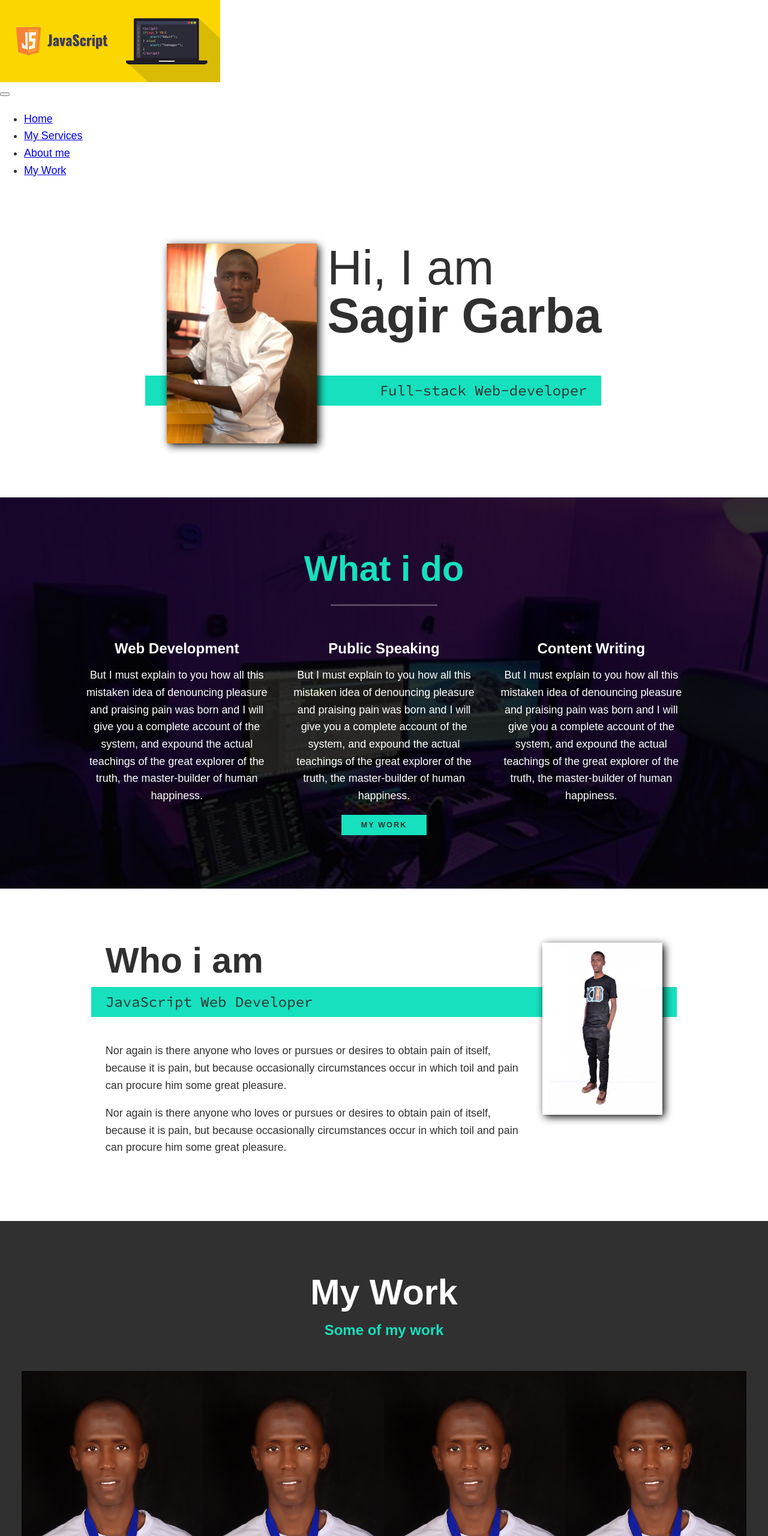
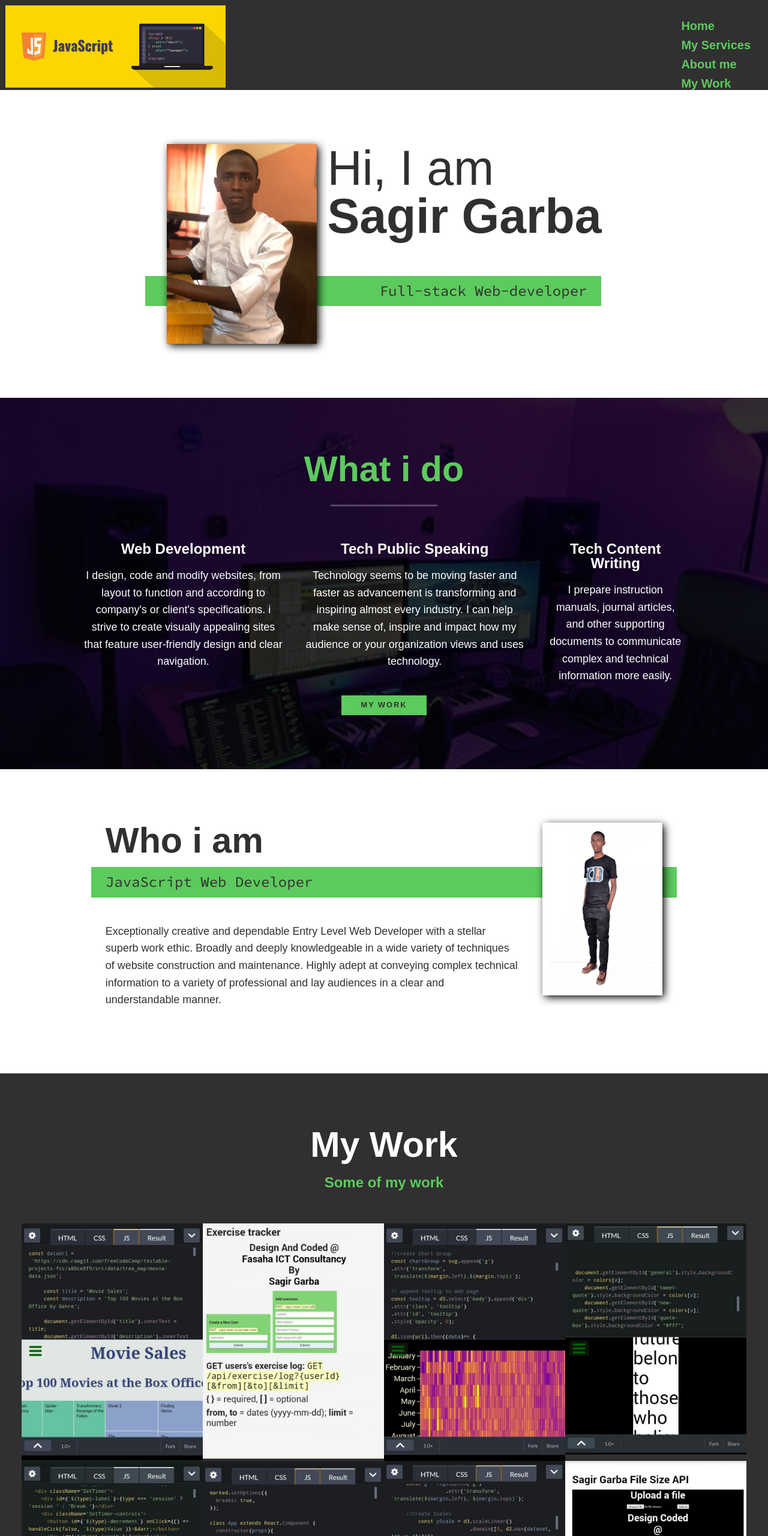
Before and after one commit to SagirGarba/my-personal-potfolio, a plain HTML site: page myApp.html in a window 1280 px wide. Shown: the top 2560 px of the page at 60% size. Drawn offline with nearby package versions, Linux system fonts and the light colour scheme.

Commit message:
this is my personal website

```diff
--- a/css/style.css
+++ b/css/style.css
@@ -12,10 +12,11 @@
 
     --fw-reg: 300;
     --fw-bold: 900;
+    --fw-nav: 150;
 
     --clr-light: #fff;
     --clr-dark: #303030;
-    --clr-accent: #16e0bd;
+    --clr-accent: #5dca5d;
 
     --fs-h1: 3rem;
     --fs-h2: 2.25rem;
@@ -38,6 +39,10 @@
 
 
 /* General style */
+
+html {
+    scroll-behavior: smooth;
+}
 
 body {
     background: var(--clr-light);
@@ -143,10 +148,58 @@ h3{
 }
 
 /* Header */
+.sagir {
 
-nav {
+    right: 0;
+    left: 0;
+    z-index: 999;
+
 
 }
+
+header {
+    display: flex;
+    justify-content: space-between;
+    padding: .5em;
+    background: var(--clr-dark);
+    height: 150px;
+
+}
+
+.logo {
+    max-width: 50%;
+}
+
+.nav {
+    background: var(--clr-dark);
+    padding-right: 20px;
+    top: 0;
+    bottom: 0;
+    left: 0;
+    right: 0;
+
+
+    z-index: 100;
+
+}
+
+.nav__list {
+    list-style: none;
+    color: var(--clr-accent);
+}
+
+
+.nav__link {
+    color: inherit;
+    font-weight: var(--fw-bold);
+    font-size: 20px;
+    text-decoration: none;
+}
+
+.nav__link:hover {
+    color:  var(--clr-accent);
+}
+
 
 /* intro section */
 
@@ -294,7 +347,7 @@ nav {
 }
 
 .portfolio__item {
-    background: var(--clr-accent);
+    background: var(--clr-dark);
     overflow: hidden;
 }
 
@@ -318,6 +371,7 @@ nav {
 /* footer styling */
 
 .footer {
+
     background: #111;
     color: var(--clr-accent);
     text-align: center;
--- a/myApp.html
+++ b/myApp.html
@@ -7,17 +7,16 @@
         <link rel="stylesheet" href="https://cdnjs.cloudflare.com/ajax/libs/font-awesome/4.7.0/css/font-awesome.min.css">
         <link rel="stylesheet" href="https://cdnjs.cloudflare.com/ajax/libs/normalize/8.0.1/normalize.min.css">
 
-        <link rel="stylesheet" href="//fonts.googleapis.com/css?family=Source+Code+Pro:400,900|Source+Sans+Pro:300,900&display=swap">
+        <link rel="stylesheet" href="//fonts.googleapis.com/css?family=Source+Code+Pro:400,900|Source+Sans+Pro:300,900,150&display=swap">
         <link rel="stylesheet" href="css/style.css">
     </head>
      <body>
+         <div class="sagir">
         <header>
             <div class="logo">
                 <img src="img/images.png" alt="">
             </div>
-            <button class="nav-toggle" aria-label="toggle navigation">
-                <span class="hamburger"></span>
-            </button>
+
             <nav class="nav">
                 <ul class="nav__list">
                     <li class="nav__item"><a href="#home" class="nav__link">Home</a></li>
@@ -27,8 +26,8 @@
                 </ul>
             </nav>
         </header>
-
-
+    </div>
+    <div class="page">
         <!--Introduction section-->
         <section class="intro" id="home">
             <h1 class="section__title section__title--intro">
@@ -45,15 +44,15 @@
             <div class="services">
                 <div class="service">
                     <h3>Web Development</h3>
-                    <p>But I must explain to you how all this mistaken idea of denouncing pleasure and praising pain was born and I will give you a complete account of the system, and expound the actual teachings of the great explorer of the truth, the master-builder of human happiness.</p>
+                    <p>I design, code and modify websites, from layout to function and according to company's or client's specifications. i strive to create visually appealing sites that feature user-friendly design and clear navigation.</p>
                 </div> <!--/sevice-->
                 <div class="service">
-                    <h3>Public Speaking</h3>
-                    <p>But I must explain to you how all this mistaken idea of denouncing pleasure and praising pain was born and I will give you a complete account of the system, and expound the actual teachings of the great explorer of the truth, the master-builder of human happiness.</p>
+                    <h3>Tech Public Speaking</h3>
+                    <p>Technology seems to be moving faster and faster as advancement is transforming and inspiring almost every industry. I can help make sense of, inspire and impact how my audience or your organization views and uses technology.</p>
                 </div> <!--/sevice-->
                 <div class="service">
-                    <h3>Content Writing</h3>
-                    <p>But I must explain to you how all this mistaken idea of denouncing pleasure and praising pain was born and I will give you a complete account of the system, and expound the actual teachings of the great explorer of the truth, the master-builder of human happiness. </p>
+                    <h3>Tech Content Writing</h3>
+                    <p>I prepare instruction manuals, journal articles, and other supporting documents to communicate complex and technical information more easily.</p>
                 </div> <!--/sevice-->
             </div> <!--/sevice-->
             <a href="#work" class="btn">My work</a>
@@ -67,11 +66,12 @@
 
             <div class="about-me__body">
                 <p>
-                    Nor again is there anyone who loves or pursues or desires to obtain pain of itself, because it is pain, but because occasionally circumstances occur in which toil and pain can procure him some great pleasure.
+                    Exceptionally creative and dependable Entry Level Web Developer with a stellar superb work ethic. Broadly
+                    and deeply knowledgeable in a wide variety of techniques of website construction and maintenance. Highly
+                    adept at conveying complex technical information to a variety of professional and lay audiences in a clear
+                    and understandable manner.
                 </p>
-                <p>
-                    Nor again is there anyone who loves or pursues or desires to obtain pain of itself, because it is pain, but because occasionally circumstances occur in which toil and pain can procure him some great pleasure.
-                </p>
+
             </div>
 
             <img src="img/sagir smiling.jpg" alt="Sagir sitting down" class="about-me__img">
@@ -85,45 +85,38 @@
 
             <div class="portfolio">
                 <!--portfolio item 01-->
-                <a href="#" class="portfolio__item">
-                    <img src="img/Sagir pix.png" alt="" class="portfolio__img">
+                <a href="https://codepen.io/sagirgarba/pen/NWPwZwj" class="portfolio__item">
+                    <img src="img/prjct 1.JPG" alt="" class="portfolio__img">
                 </a>
                 <!--portfolio item 02-->
-                <a href="#" class="portfolio__item">
-                    <img src="img/Sagir pix.png" alt="" class="portfolio__img">
+                <a href="https://sharp-ounce-brlqdyf98j.glitch.me/" class="portfolio__item">
+                    <img src="img/prjct 2.JPG" alt="" class="portfolio__img">
                 </a>
                 <!--portfolio item 03-->
-                <a href="#" class="portfolio__item">
-                    <img src="img/Sagir pix.png" alt="" class="portfolio__img">
+                <a href="https://codepen.io/sagirgarba/pen/VwYzGzQ" class="portfolio__item">
+                    <img src="img/prjct 3.JPG" alt="" class="portfolio__img">
                 </a>
                 <!--portfolio item 04-->
-                <a href="#" class="portfolio__item">
-                    <img src="img/Sagir pix.png" alt="" class="portfolio__img">
+                <a href="https://codepen.io/sagirgarba/pen/VwwmVpb" class="portfolio__item">
+                    <img src="img/prjct 4.JPG" alt="" class="portfolio__img">
                 </a>
                 <!--portfolio item 05-->
-                <a href="#" class="portfolio__item">
-                    <img src="img/Sagir pix.png" alt="" class="portfolio__img">
+                <a href="https://codepen.io/sagirgarba/pen/bGGOBOx" class="portfolio__item">
+                    <img src="img/prjct 5.png" alt="" class="portfolio__img">
                 </a>
                 <!--portfolio item 06-->
-                <a href="#" class="portfolio__item">
-                    <img src="img/Sagir pix.png" alt="" class="portfolio__img">
+                <a href="https://codepen.io/sagirgarba/pen/abbwPYv" class="portfolio__item">
+                    <img src="img/prjct 6.png" alt="" class="portfolio__img">
                 </a>
                 <!--portfolio item 07-->
-                <a href="#" class="portfolio__item">
-                    <img src="img/Sagir pix.png" alt="" class="portfolio__img">
+                <a href="https://codepen.io/sagirgarba/pen/bGNRarb" class="portfolio__item">
+                    <img src="img/prjct 7.png" alt="" class="portfolio__img">
                 </a>
                 <!--portfolio item 08-->
-                <a href="#" class="portfolio__item">
-                    <img src="img/Sagir pix.png" alt="" class="portfolio__img">
+                <a href="https://detailed-end-t2fhxpb4a9.glitch.me/" class="portfolio__item">
+                    <img src="img/prjct 8.png" alt="" class="portfolio__img">
                 </a>
-                <!--portfolio item 09-->
-                <a href="#" class="portfolio__item">
-                    <img src="img/Sagir pix.png" alt="" class="portfolio__img">
-                </a>
-                <!--portfolio item 10-->
-                <a href="#" class="portfolio__item">
-                    <img src="img/Sagir pix.png" alt="" class="portfolio__img">
-                </a>
+
             </div>
         </section>
 
@@ -137,7 +130,9 @@
                 <li class="social-list__item"><a class="social-list__link" href="https://twitter.com/Sager_Garba"><i class="fa fa-twitter"></i></a></li>
                 <li class="social-list__item"><a class="social-list__link" href="https://www.freecodecamp.org/sagir%20garba%20isa"><i class="fa fa-free-code-camp"></i></a></li>
                 <li class="social-list__item"><a class="social-list__link" href="https://github.com/SagirGarba"><i class="fa fa-github"></i></a></li>
+                <li class="social-list__item"><a class="social-list__link" href="https://www.linkedin.com/in/sagir-garba-b91b19179/"><i class="fa fa-linkedin"></i></a></li>
             </ul>
         </footer>
+    </div>
      </body>
  </html>
```
Also changed, not shown: img/prjct 1.JPG (added), img/prjct 2.JPG (added), img/prjct 3.JPG (added), img/prjct 4.JPG (added), img/prjct 5.png (added), img/prjct 6.png (added), img/prjct 7.png (added), img/prjct 8.png (added).
